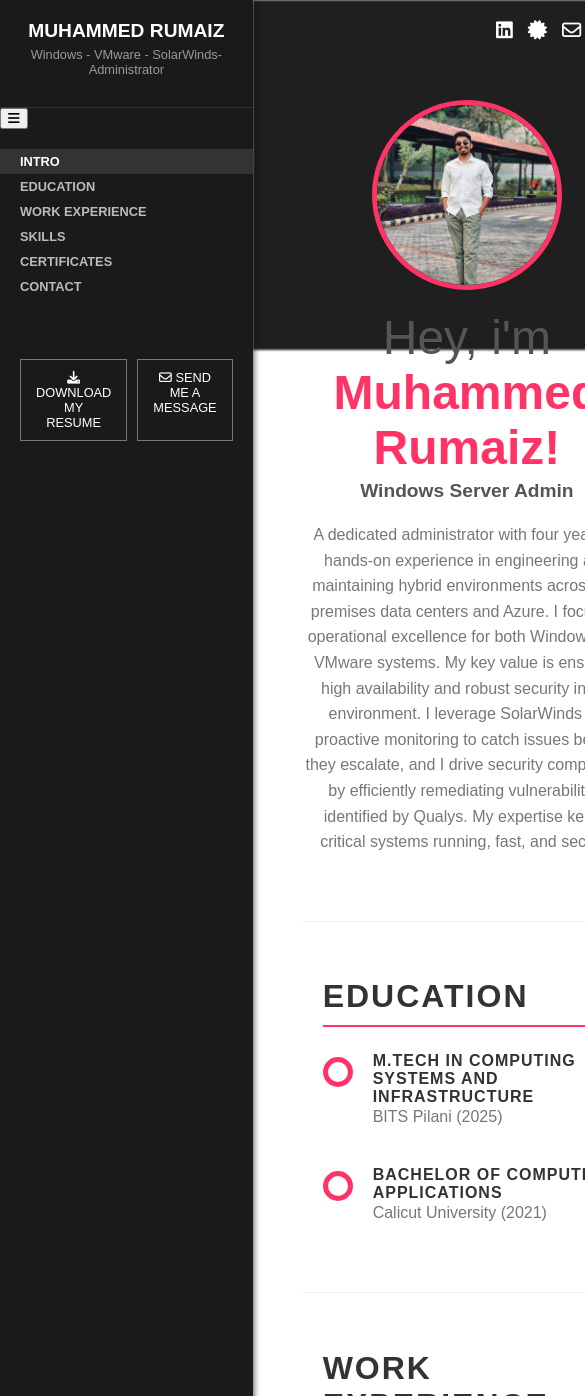
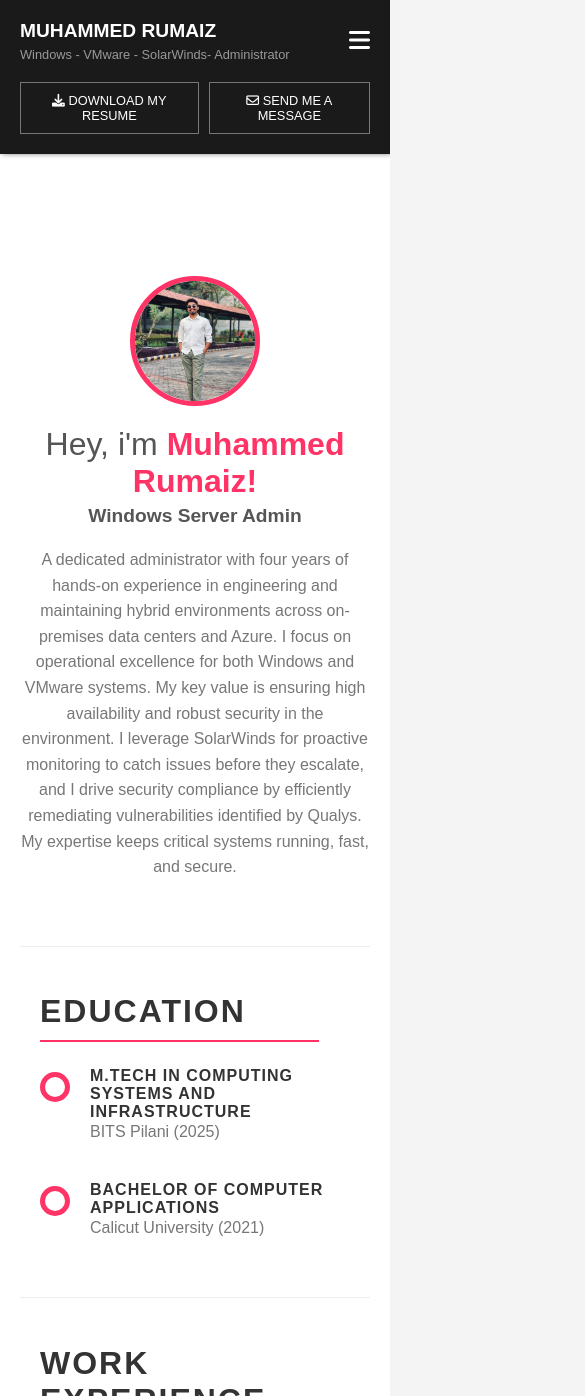
Before and after one commit to Rum-aiz/Rum-aiz, a plain HTML site: page index.html in a window 390 px wide. Shown: the top 1396 px of the page, 585 px wide, since content can reach past the window. Drawn offline with Linux system fonts and the light colour scheme.

Commit message:
Update style.css

```diff
--- a/style.css
+++ b/style.css
@@ -13,7 +13,27 @@ body {
     min-height: 100vh;
 }
 
-/* --- Sidebar Styling (UNMODIFIED) --- */
+/* --- Hamburger Menu Base Styles (NEW) --- */
+/* 1. Hide the toggle button by default on desktop */
+.mobile-only {
+    display: none;
+}
+
+#menu-toggle {
+    background: none;
+    border: none;
+    color: white;
+    font-size: 1.5em;
+    padding: 10px 20px;
+    cursor: pointer;
+}
+
+/* 2. Class to force hide the menu via JavaScript on mobile (active state) */
+.hidden-mobile {
+    display: none !important;
+}
+
+/* --- Sidebar Styling (MODIFIED FOR DESKTOP FLEX) --- */
 #sidebar {
     width: 250px;
     background-color: #1a1a1a;
@@ -23,6 +43,10 @@ body {
     height: 100vh;
     box-shadow: 2px 0 5px rgba(0,0,0,0.5);
     z-index: 100;
+
+    /* FIX: Set up desktop sidebar as a column flex container for proper stacking */
+    display: flex;
+    flex-direction: column;
 }
 
 .header-name {
@@ -40,6 +64,12 @@ body {
     margin: 5px 0 0;
     font-size: 0.8em;
     color: #999;
+}
+
+/* --- Navigation Styling --- */
+.sidebar-nav {
+    /* Allows navigation to take up available space on desktop */
+    flex-grow: 1;
 }
 
 .sidebar-nav ul {
@@ -65,14 +95,16 @@ body {
     color: white;
 }
 
+/* --- Sidebar Actions --- */
 .sidebar-actions {
     padding: 0 20px;
     display: flex;
     flex-direction: column;
     gap: 10px;
-    position: absolute;
-    bottom: 20px;
-    width: calc(100% - 40px);
+    /* FIX: Use margin-top: auto to push it to the bottom in the flex column */
+    margin-top: auto;
+    margin-bottom: 20px;
+    width: auto;
 }
 
 .btn-action {
@@ -91,7 +123,7 @@ body {
 }
 
 
-/* --- Main Content Area (UNMODIFIED) --- */
+/* --- Main Content Area (MODIFIED FOR DESKTOP FLEX) --- */
 #content {
     flex-grow: 1;
     margin-left: 250px;
@@ -117,7 +149,7 @@ body {
     padding: 0 50px;
 }
 
-/* --- Intro Section Styling (UNMODIFIED) --- */
+/* --- Intro Section Styling --- */
 #intro {
     padding-top: 50px;
     padding-bottom: 50px;
@@ -194,46 +226,42 @@ body {
 }
 
 
-/* --- Profile/Timeline Section Styling (THE KEY CHANGES ARE HERE) --- */
-
-/* 1. Restore the standard left padding since the title is no longer taking up space */
+/* --- Profile/Timeline Section Styling --- */
 .profile-section {
     padding-top: 30px;
     padding-bottom: 30px;
     position: relative;
     border-top: 1px solid #eee;
-    padding-left: 20px; /* Reset padding to be flush with the main content */
+    padding-left: 20px;
+    padding-right: 20px;
 }
 
-/* 2. Style the H2 title to look like a standard, highlighted header */
 .timeline-title {
-    position: static; /* Allows it to flow naturally, not absolutely positioned */
-    writing-mode: horizontal-tb; /* Ensures text is horizontal */
-    transform: none; /* Removes the rotation */
-    border-right: none; /* Removes the vertical line */
+    position: static;
+    writing-mode: horizontal-tb;
+    transform: none;
+    border-right: none;
     height: auto;
-    padding: 0 0 10px 0; /* Adds space above and below the title */
-    margin-bottom: 25px; /* Adds space before the first timeline item */
-    font-size: 2em; /* Makes it large */
+    padding: 0 0 10px 0;
+    margin-bottom: 25px;
+    font-size: 2em;
     font-weight: 700;
     color: #333;
     text-transform: uppercase;
     letter-spacing: 2px;
-    border-bottom: 2px solid #ff3366; /* Adds a clean, horizontal pink line */
-    width: 90%; /* Stops the line from hitting the edge */
+    border-bottom: 2px solid #ff3366;
+    width: 90%;
 }
 
-/* 3. Adjust the timeline item alignment since the title and dot alignment changed */
 .timeline-item {
     position: relative;
     margin-bottom: 40px;
-    padding-left: 50px; /* Space for the dot */
+    padding-left: 50px;
 }
 
-/* 4. Reposition the dot to align with the new, smaller padding */
 .timeline-dot {
     position: absolute;
-    left: 0px; /* Position dot on the new left edge */
+    left: 0px;
     top: 5px;
     width: 20px;
     height: 20px;
@@ -245,7 +273,7 @@ body {
 
 .timeline-content h3 {
     margin-top: 0;
-    margin-bottom: 2px; /* Add just a tiny bit of space below the H3 */
+    margin-bottom: 2px;
     font-size: 1em;
     color: #333;
     font-weight: bold;
@@ -254,7 +282,7 @@ body {
 }
 
 .timeline-content p, .timeline-content ul {
-    margin: 0; /* Remove top and bottom margins */
+    margin: 0;
     color: #777;
 }
 
@@ -266,22 +294,103 @@ body {
     margin-bottom: 5px;
 }
 
-/* --- Responsive Adjustments (No longer needed to override the vertical titles) --- */
+
+/* ======================================================= */
+/* ✅ MOBILE & TABLET RESPONSIVENESS */
+/* ======================================================= */
 @media (max-width: 900px) {
+    /* --- Layout Fixes --- */
+    #resume-container {
+        flex-direction: column; /* Stacks the sidebar and content vertically */
+    }
+
     #sidebar {
+        /* FIX: Removes fixed position for mobile stacking */
         position: static;
         width: 100%;
         height: auto;
+        padding: 10px 0;
+
+        /* FIX: Forces header/toggle, then nav, then actions to stack/wrap */
+        flex-direction: row;
+        flex-wrap: wrap;
+        align-items: center;
+        justify-content: space-between;
     }
 
     #content {
+        /* FIX: Removes desktop margin */
         margin-left: 0;
     }
 
+    .background-overlay {
+        display: none; /* Hides large background on mobile */
+    }
+
+    .content-wrapper {
+        padding: 0 20px; /* Reduces overall content padding */
+    }
+
+    /* --- Sidebar Content Layout --- */
+    .header-name {
+        padding: 10px 20px;
+        border-bottom: none;
+        text-align: left;
+    }
+
+    /* FIX: Show the hamburger button on mobile */
+    .mobile-only {
+        display: block;
+    }
+
+    /* 💥 HIDE NAVIGATION BY DEFAULT ON MOBILE */
+    .sidebar-nav {
+        width: 100%;
+        order: 3;
+        display: none; /* Hidden by default until JS removes 'hidden-mobile' */
+        flex-grow: 0;
+    }
+
+    /* Style the links (when visible) */
+    .sidebar-nav ul {
+        display: flex;
+        flex-direction: column;
+        align-items: center;
+        margin: 0;
+        padding: 0;
+    }
+
+    .sidebar-nav a {
+        padding: 10px 20px;
+        width: 100%;
+        text-align: center;
+    }
+
+    .sidebar-actions {
+        /* Actions/Buttons take a full row below the navigation */
+        position: static;
+        width: 100%;
+        padding: 10px 20px;
+        box-sizing: border-box;
+        flex-direction: row;
+        gap: 10px;
+        margin-top: 0;
+        margin-bottom: 0;
+        order: 4;
+    }
+
+    .btn-action {
+        flex-grow: 1;
+    }
+
+    /* --- Main Content Adjustments --- */
+
+    /* Stack intro elements vertically */
     .intro-box {
         flex-direction: column;
         align-items: center;
         text-align: center;
+        padding-top: 30px;
     }
 
     .profile-photo-area {
@@ -289,26 +398,29 @@ body {
         margin-bottom: 20px;
     }
 
-    .sidebar-nav a {
-        padding: 5px 20px;
-        font-size: 0.8em;
+    .profile-photo {
+        width: 120px; /* Smaller photo for mobile */
+        height: 120px;
     }
 
-    .sidebar-actions {
+    /* Social media icons moved to flow with content */
+    .header-actions {
         position: static;
+        padding: 10px 0;
+        justify-content: center;
         width: 100%;
-        padding: 20px;
-        box-sizing: border-box;
-        flex-direction: row;
-        gap: 10px;
+        gap: 20px;
     }
 
-    /* Revert padding and dot positions for mobile, although most are now handled by the main CSS */
-    .profile-section {
-        padding-left: 20px;
+    .intro-text h1 {
+        font-size: 2em; /* Makes title fit better */
     }
 
-    .timeline-dot {
-        left: 0;
+    /* Reduce general section padding */
+    .profile-section {
+        padding-top: 20px;
+        padding-bottom: 20px;
+        padding-left: 20px;
+        padding-right: 20px;
     }
 }
```
